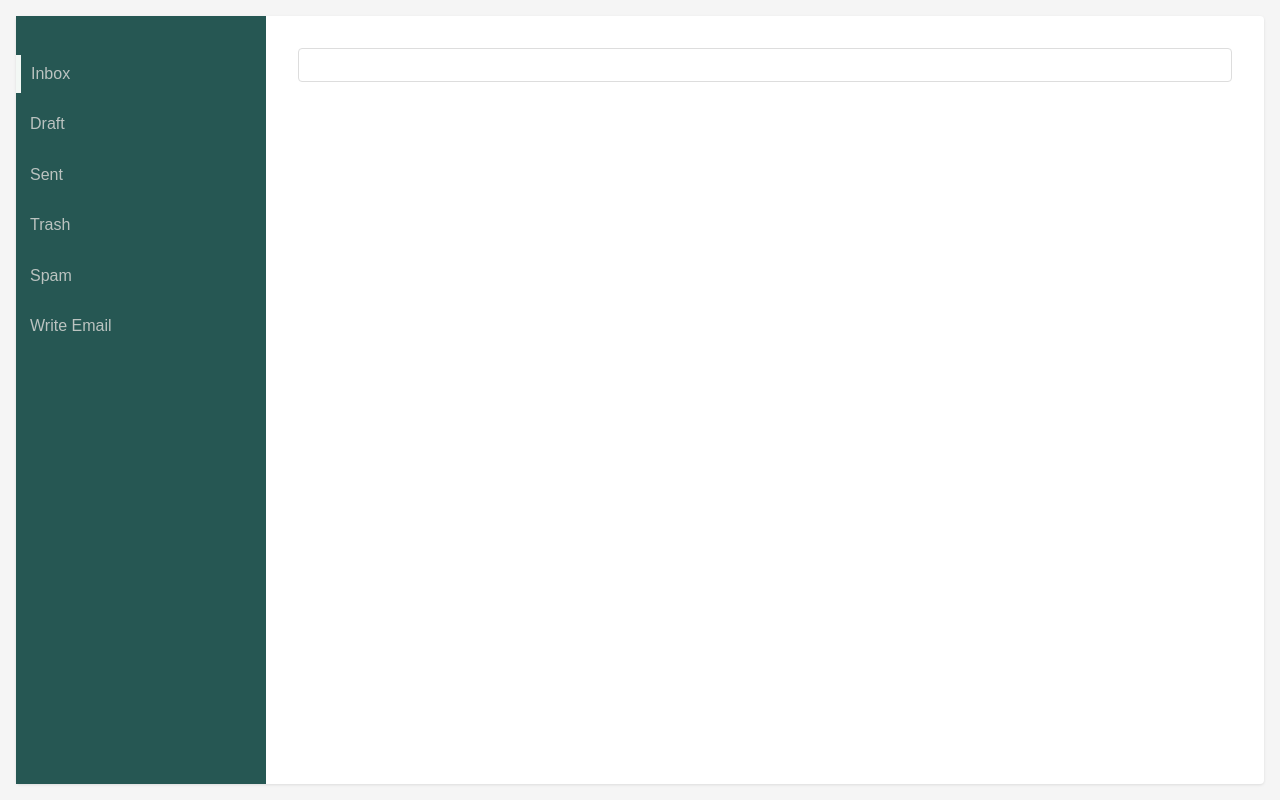
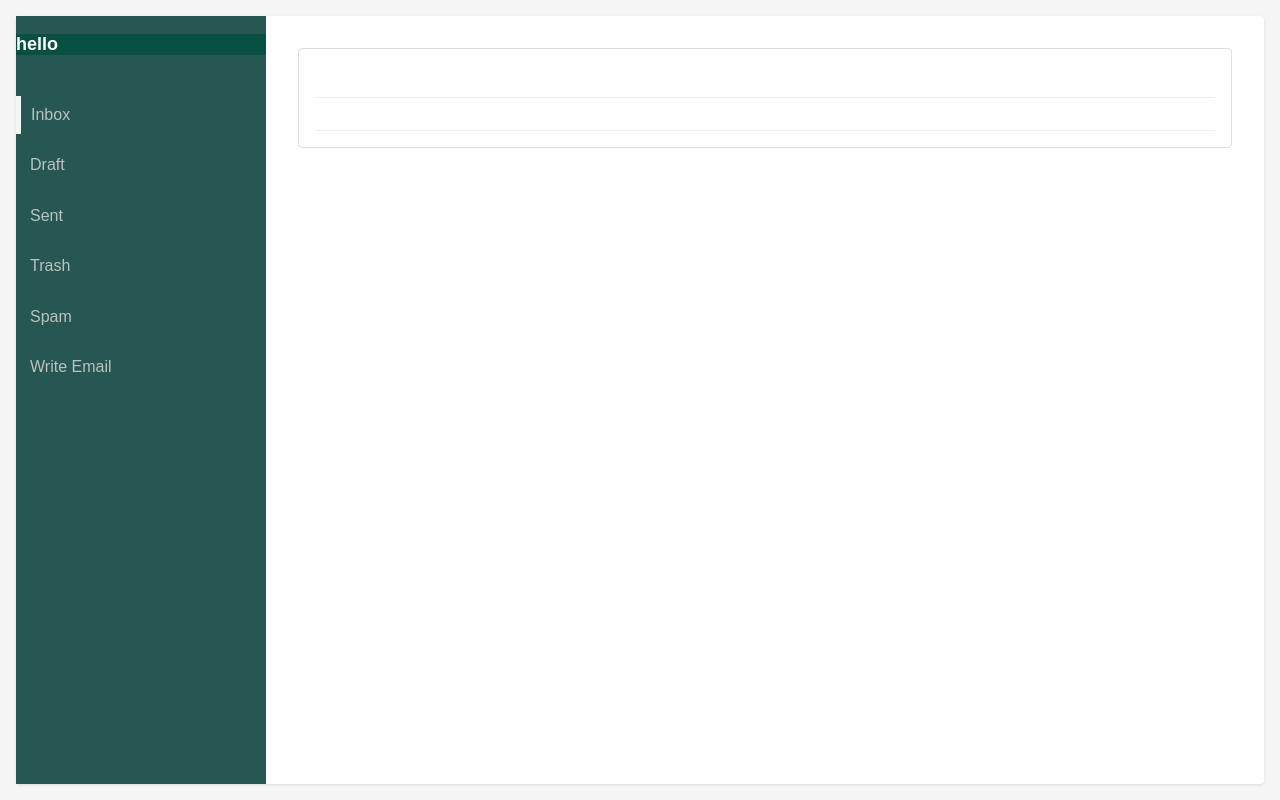
Before and after one commit to AmerYassir/Simple-Email-Web-App, a Flask app: page /inbox in a window 1280 px wide. Run offline with Flask 3, Linux system fonts and the light colour scheme; data comes from the database, SQL or seed files in the repository; both versions use the stored data as it was after the commit.

Commit message:
UPDATE: added some profile functionality

```diff
--- a/data_access.py
+++ b/data_access.py
@@ -15,6 +15,17 @@
             print("Error accessing user data from the database:", e)
             return None
 
+    def get_user_by_id(self, user_id):
+        try:
+            with sqlite3.connect(self.db_name) as conn:
+                cursor = conn.cursor()
+                cursor.execute("SELECT * FROM users WHERE user_id=?", (user_id,))
+                user = cursor.fetchone()
+                return user
+        except sqlite3.Error as e:
+            print("Error accessing user data from the database:", e)
+            return None
+
     def get_messages_by_user_id(self, user_id):
         try:
             with sqlite3.connect(self.db_name) as conn:
--- a/main.py
+++ b/main.py
@@ -68,8 +68,9 @@
     user_id=request.args.get('user_id')
     session['user_id']=user_id
     messages = data_getter.get_messages_by_user_id(user_id)
-
-    return render_template('inbox.html', messages=messages)
+    user_info = data_getter.get_user_by_id(user_id)
+    messages=(user_info,messages)
+    return render_template('inbox.html', messages=messages, user_info=user_info)
 
 @app.route('/draft')
 def draft():
--- a/static/inbox.css
+++ b/static/inbox.css
@@ -130,3 +130,10 @@
   background-color: #5ac742;
 
 }
+.user-info{
+  color: white;
+  align-items: center;
+  background-color: rgb(8, 81, 66);
+  font-size: large;
+  font-weight: bold;
+}
--- a/templates/inbox.html
+++ b/templates/inbox.html
@@ -10,6 +10,11 @@
 <body>
   <div class="container">
     <nav class="sidebar">
+      {%with user =user_info%}
+      <div class="user-info">
+        <p> hello {{user[1]}}</p>
+      </div>
+      {%endwith%}
       <ul class="sidebar-nav">
           <li><a href="/inbox" class="active"><span>Inbox</span></a></li>
           <li><a href="/draft"><span>Draft</span></a></li>
```
Also changed, not shown: email_app.db.
